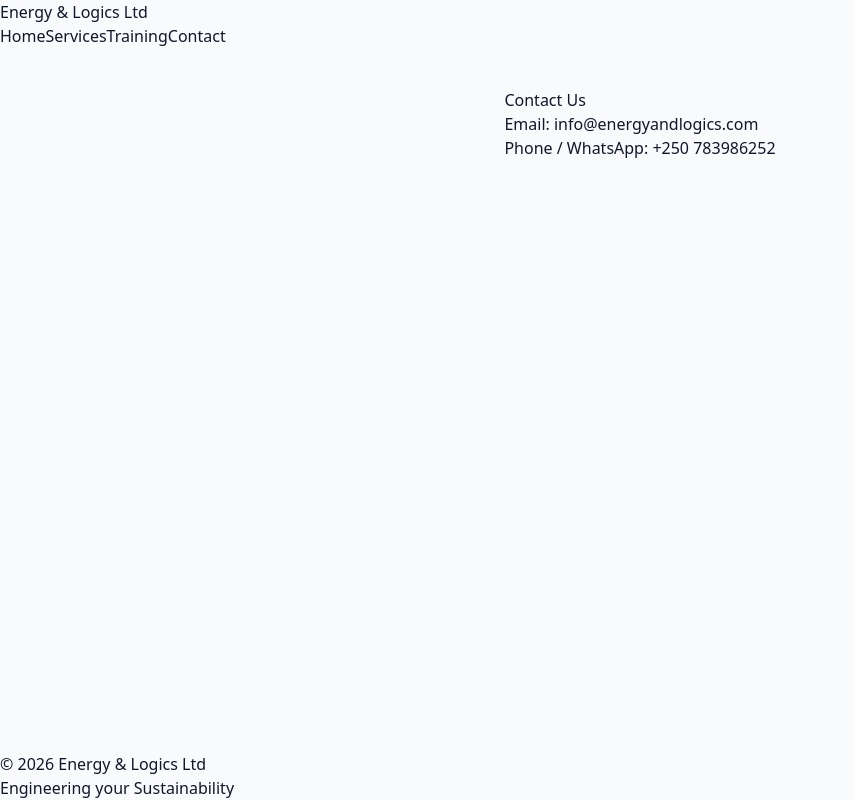
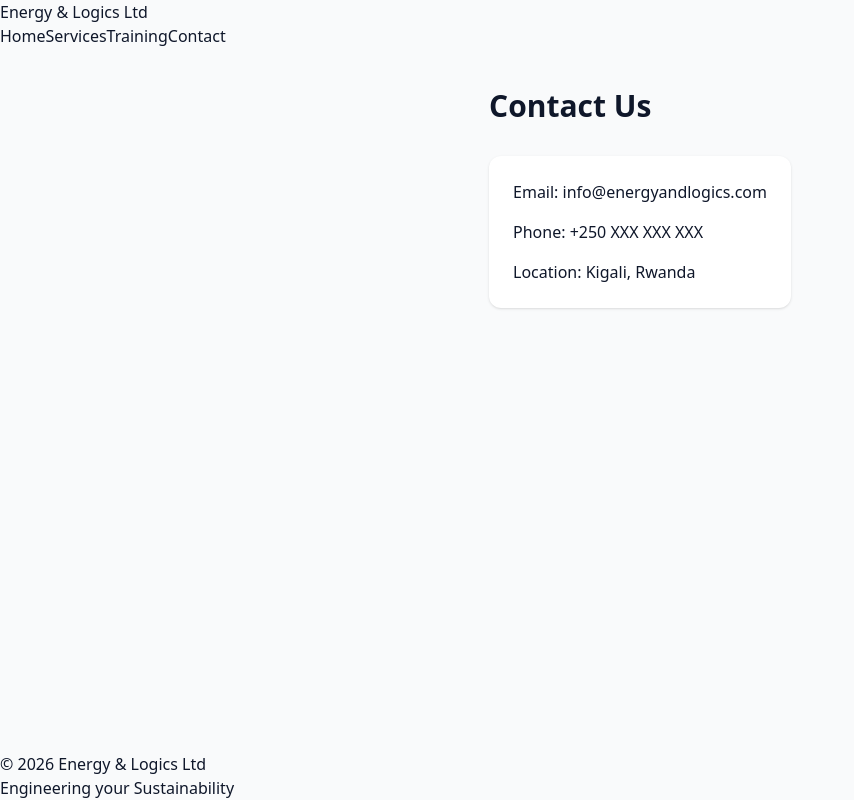
Before and after one commit to Elie250/Energy-and-logics, a Next.js app: page /contact in a window 1280 px wide. Shown: the whole page, without its empty margins (0-854 px from the left). Built offline with nearby package versions, Linux system fonts and the light colour scheme.

Commit message:
Update page.js

```diff
--- a/app/contact/page.js
+++ b/app/contact/page.js
@@ -1,9 +1,13 @@
-export default function Contact() {
+export default function ContactPage() {
   return (
-    <div className="section">
-      <h1>Contact Us</h1>
-      <p>Email: info@energyandlogics.com</p>
-      <p>Phone / WhatsApp: +250 783986252</p>
-    </div>
+    <section className="space-y-8">
+      <h1 className="text-3xl font-bold">Contact Us</h1>
+
+      <div className="bg-white p-6 rounded-xl shadow space-y-4">
+        <p>Email: info@energyandlogics.com</p>
+        <p>Phone: +250 XXX XXX XXX</p>
+        <p>Location: Kigali, Rwanda</p>
+      </div>
+    </section>
   );
 }
```
